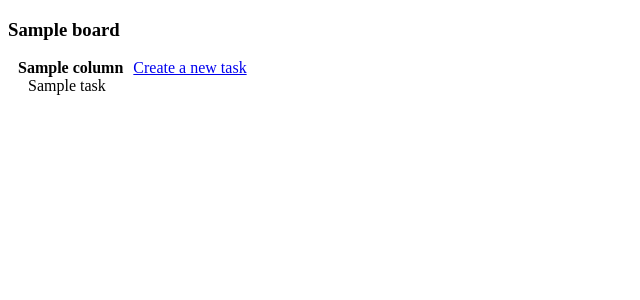
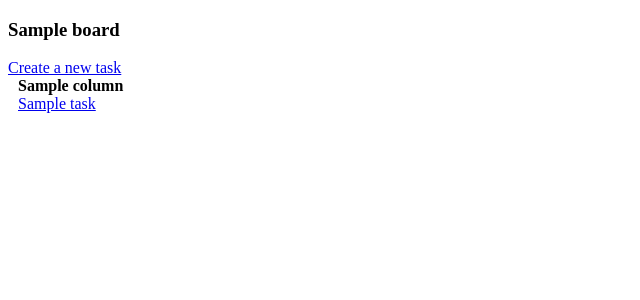
Before and after one commit to Dilara0880/kanban, a Django app: page /board/1/ in a window 1280 px wide. Shown: the top 300 px of the page, without its empty margins (0-640 px from the left). Run offline with Django 4.2, Linux system fonts and the light colour scheme; tables that the repository leaves empty hold one stand-in row (values such as "Sample post").

Commit message:
updated board view to edit a task

```diff
--- a/templates/create_new_task.html
+++ b/templates/create_new_task.html
@@ -4,7 +4,7 @@
 <head>
     <link rel="stylesheet" type="text/css" href="{% static 'css/style.css' %}">
     <meta charset="utf-8" />
-    <title>Home page</title>
+    <title>Create a task</title>
 </head>
 <body>
         <form class="form" action="{% url 'create_task' board_id %}" method="post">
--- a/templates/view_board.html
+++ b/templates/view_board.html
@@ -4,24 +4,32 @@
     <head>
         <link rel="stylesheet" type="text/css" href="{% static 'css/style.css' %}">
         <meta charset="utf-8" />
-        <title>Home page</title>
+        <title>{{ board.title }}</title>
     </head>
     <body>
         <h3>{{ board.title }}</h3>
+        <a href="{% url 'create_task' board.id %}">Create a new task</a>
+
+        <div class="col-section">
         {% for column in columns %}
-            <ul>
+            <div class="col-wrapper">
+            <ul class="container">
             <li class="hr">{{ column.title }}
+                   <div class="task-wrapper">
                        {% for task_set in tasks %}
                            {% for task in task_set %}
                                {% if task.column_id == column.id %}
-                        <ul class="task">
-                        <li>{{ task.title }}</li>
-                        </ul>
+                                <div class="task">
+                                <a class="task-title" href="{% url 'edit_task' board.id task.id  %}">{{ task.title }}</a>
+                                </div>
                                 {% endif %}
                             {% endfor %}
                         {% endfor %}
+                  </div>
             </li>
             </ul>
+            </div>
         {% endfor %}
-    <a href="{% url 'create_task' board.id %}">Create a new task</a>
+       </div>
     </body>
+</html>
```
Lines whose indentation alone changed are shown as unchanged.
